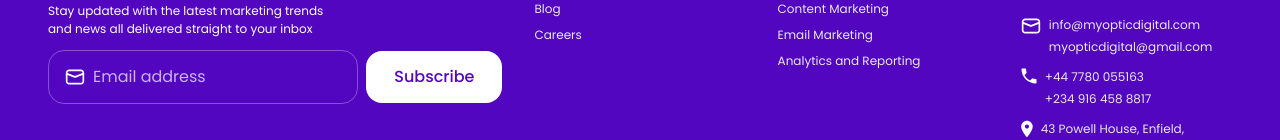
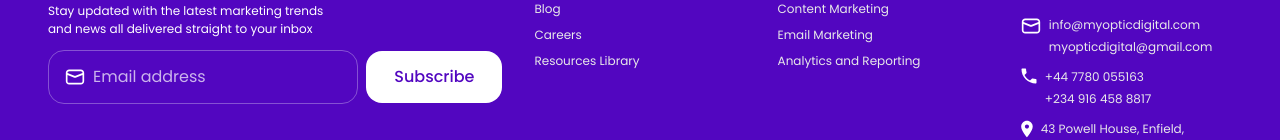
Before and after one commit to myopticdigital/optic-digital-s, a React (Vite) app: page / in a window 1280 px wide. Shown: the part 4678-4818 px from the top of the page. Built offline with nearby package versions, Linux system fonts and the light colour scheme.

Commit message:
version2.0.3

```diff
--- a/src/components/ui/Footer.jsx
+++ b/src/components/ui/Footer.jsx
@@ -56,6 +56,15 @@ const Footer = () => {
             </li>
             <li className="hover:text-white transition-colors">
               <a href="/careers">Careers</a>
+            </li>
+            <li className="hover:text-white transition-colors">
+              <a
+                href="https://drive.google.com/drive/folders/1z9t1AipbmTa2T522B_8Ymm1o8TK5UkHC"
+                target="_blank"
+                rel="noopener noreferrer"
+              >
+                Resources Library
+              </a>
             </li>
           </ul>
         </div>
```
